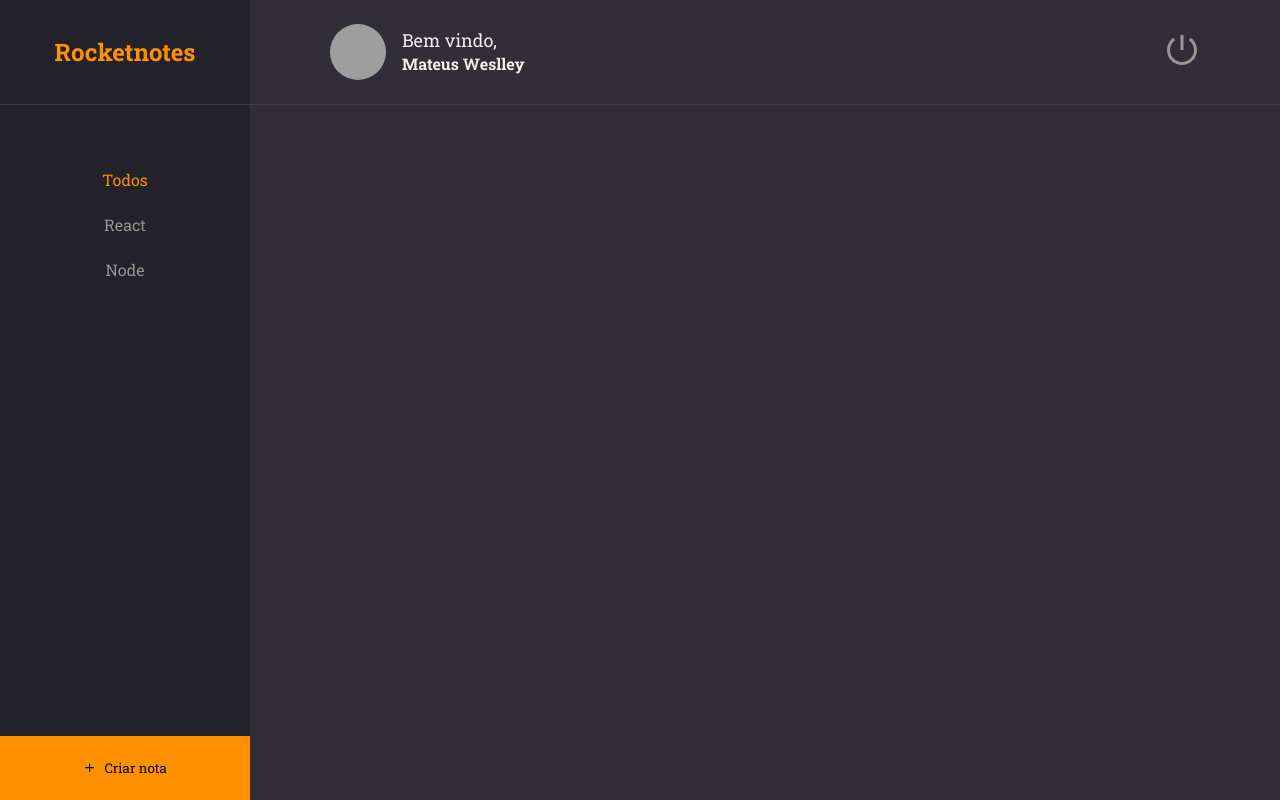
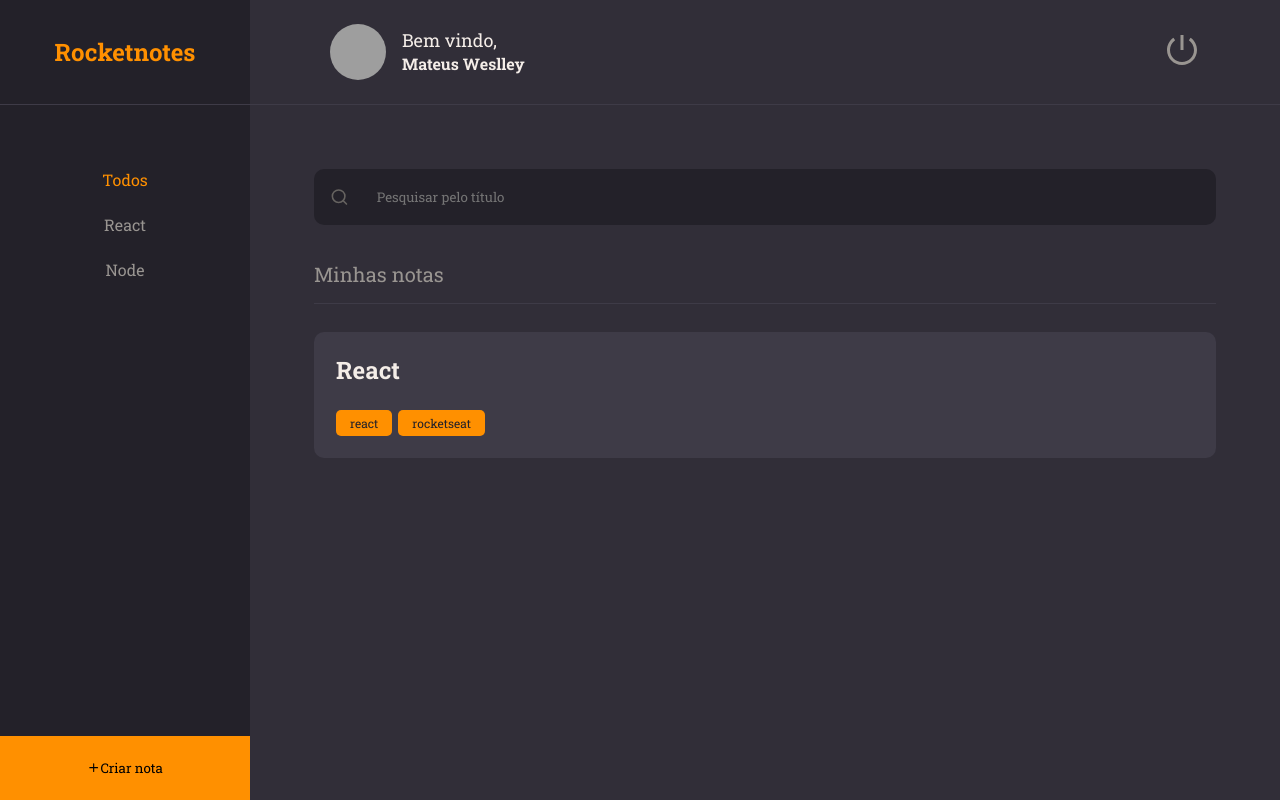
Before and after one commit to Toteck/rocket-notes-front, a React (Vite) app: page / in a window 1280 px wide. Built offline with nearby package versions, Linux system fonts and the light colour scheme; grey boxes are pictures that could not be loaded.

Commit message:
created note component

```diff
--- /dev/null
+++ b/src/components/Input/index.jsx
@@ -0,0 +1,10 @@
+import { Container } from "./styles";
+
+export function Input({ icon: Icon, ...rest }) {
+  return (
+    <Container>
+      {Icon && <Icon size={20} />}
+      <input {...rest} />
+    </Container>
+  );
+}
--- /dev/null
+++ b/src/components/Input/styles.js
@@ -0,0 +1,32 @@
+import styled from "styled-components";
+
+export const Container = styled.div`
+  width: 100%;
+  display: flex;
+  align-items: center;
+
+  background-color: ${({ theme }) => theme.COLORS.BACKGROUND_900};
+  color: ${({ theme }) => theme.COLORS.GRAY_300};
+
+  margin-bottom: 8px;
+  border-radius: 10px;
+
+  > input {
+    height: 56px;
+    width: 100%;
+
+    padding: 12px;
+
+    color: ${({ theme }) => theme.COLORS.WHITE};
+    background: transparent;
+    border: none;
+
+    &:placeholder {
+      color: ${({ theme }) => theme.COLORS.GRAY_300};
+    }
+  }
+
+  > svg {
+    margin: 0 16px;
+  }
+`;
--- /dev/null
+++ b/src/components/Note/index.jsx
@@ -0,0 +1,17 @@
+import { Container } from "./styles";
+import { Tag } from "../../components/Tag";
+export function Note({ data, ...rest }) {
+  return (
+    <Container {...rest}>
+      <h1>{data.title}</h1>
+
+      {data.tags && (
+        <footer>
+          {data.tags.map((tag) => (
+            <Tag title={tag.name} key={tag.id} />
+          ))}
+        </footer>
+      )}
+    </Container>
+  );
+}
--- /dev/null
+++ b/src/components/Note/styles.js
@@ -0,0 +1,26 @@
+import styled from "styled-components";
+
+export const Container = styled.button`
+  width: 100%;
+  background-color: ${({ theme }) => theme.COLORS.BACKGROUND_700};
+
+  border: none;
+  border-radius: 10px;
+
+  padding: 22px;
+  margin-bottom: 16px;
+
+  > h1 {
+    flex: 1;
+    text-align: left;
+    font-weight: 700;
+    font-size: 24px;
+    color: ${({ theme }) => theme.COLORS.WHITE};
+  }
+
+  > footer {
+    width: 100%;
+    display: flex;
+    margin-top: 24px;
+  }
+`;
--- a/src/components/Tag/index.jsx
+++ b/src/components/Tag/index.jsx
@@ -1,5 +1,5 @@
 import { Container } from "./styles";
 
-export function Tag({ title }) {
-  return <Container>{title}</Container>;
+export function Tag({ title, ...rest }) {
+  return <Container {...rest}>{title}</Container>;
 }
--- a/src/pages/Home/index.jsx
+++ b/src/pages/Home/index.jsx
@@ -1,9 +1,11 @@
-import { FiPlus } from "react-icons/fi";
+import { FiPlus, FiSearch } from "react-icons/fi";
 import { Container, Brand, Menu, Search, Content, NewNote } from "./styles";
 
 import { Header } from "../../components/Header";
 import { ButtonText } from "../../components/ButtonText";
-
+import { Input } from "../../components/Input";
+import { Section } from "../../components/Section";
+import { Note } from "../../components/Note";
 export function Home() {
   return (
     <Container>
@@ -22,8 +24,22 @@
           <ButtonText title="Node" />
         </li>
       </Menu>
-      <Search></Search>
-      <Content></Content>
+      <Search>
+        <Input icon={FiSearch} placeholder="Pesquisar pelo título" />
+      </Search>
+      <Content>
+        <Section title={"Minhas notas"}>
+          <Note
+            data={{
+              title: "React",
+              tags: [
+                { id: 1, name: "react" },
+                { id: 2, name: "rocketseat" },
+              ],
+            }}
+          />
+        </Section>
+      </Content>
       <NewNote>
         <FiPlus />
         Criar nota
--- a/src/pages/Home/styles.js
+++ b/src/pages/Home/styles.js
@@ -48,10 +48,13 @@
 
 export const Search = styled.div`
   grid-area: search;
+  padding: 64px 64px 0;
 `;
 
 export const Content = styled.div`
   grid-area: content;
+  padding: 0 64px;
+  overflow-y: auto;
 `;
 
 export const NewNote = styled.button`
@@ -65,6 +68,6 @@
   justify-content: center;
 
   svg {
-    margin-right: 8px;
+    margin-right: 0 16px;
   }
 `;
```
